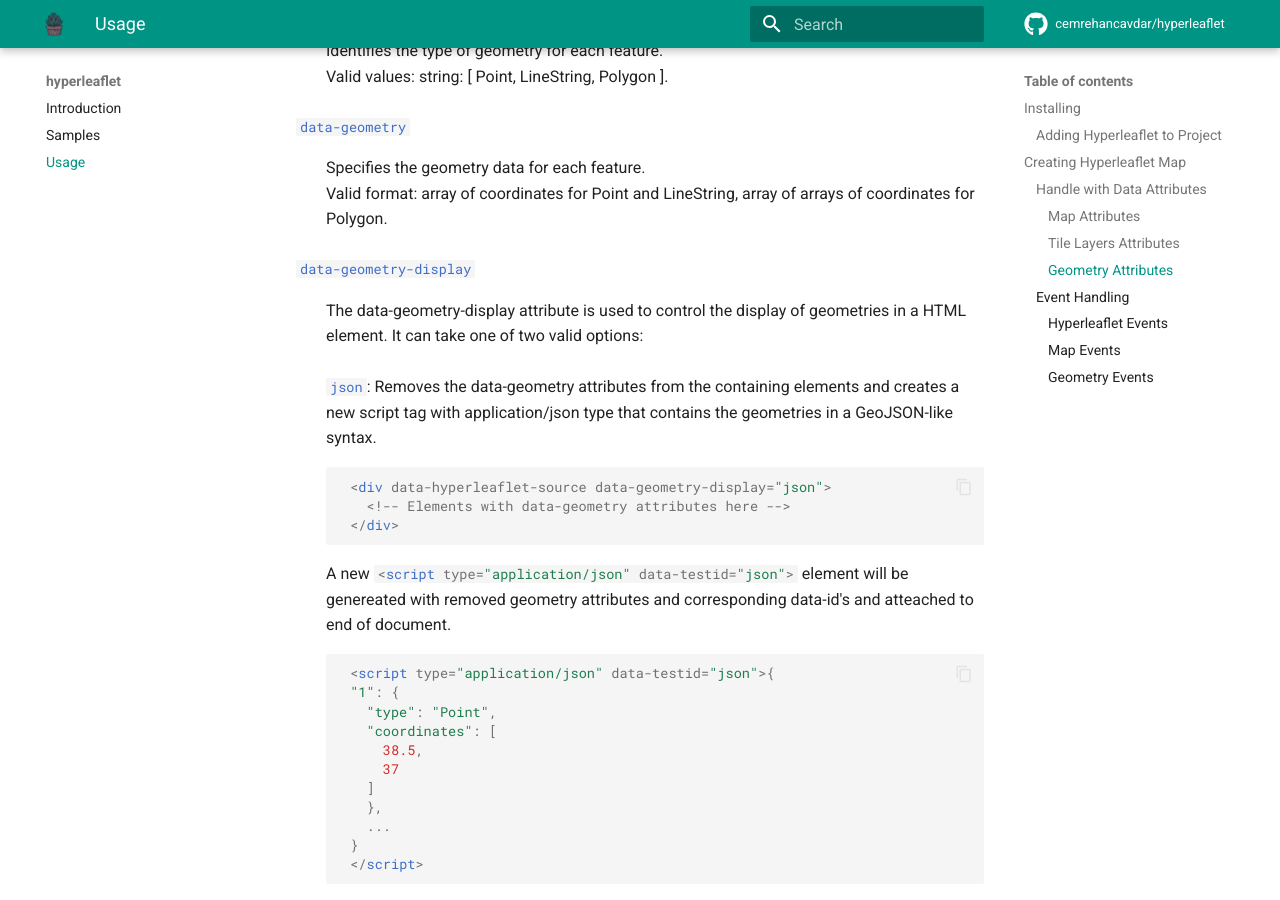
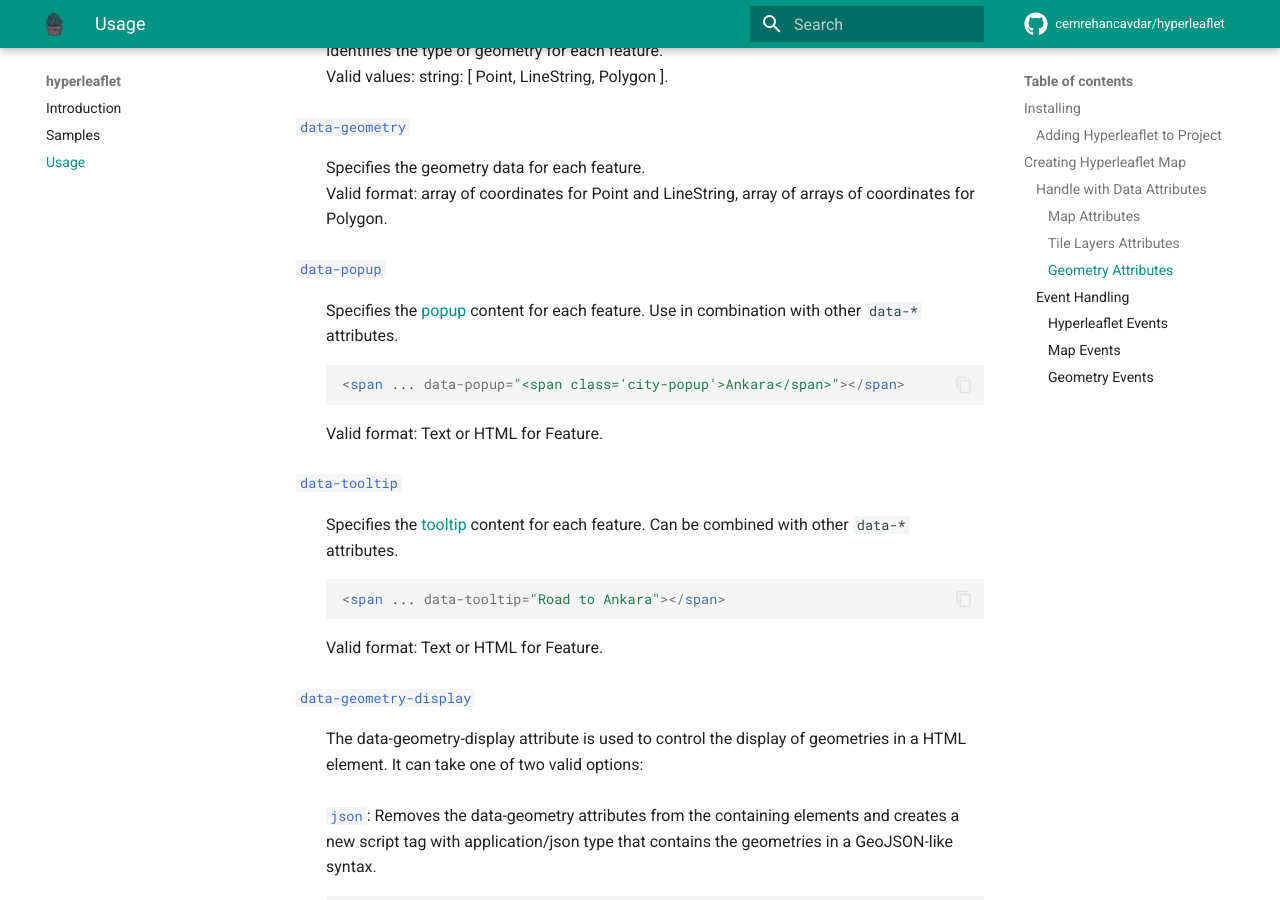
Before and after one commit to cemrehancavdar/hyperleaflet, an MkDocs documentation site: the page built from docs/docs/usage.md, in a window 1280 px wide and 900 px high, scrolled down 3861 px. Built offline with MkDocs 1.6.1 and Material for MkDocs 9.7.7, drawn with Linux system fonts in a browser that asks for light colours; comment, search, counter and statistics services are not loaded.

Commit message:
add API documentation for tooltip and popup

````diff
--- a/docs/docs/usage.md
+++ b/docs/docs/usage.md
@@ -167,6 +167,20 @@ Valid values: string: [ Point, LineString, Polygon ].<br>
 `#!css data-geometry`
 : Specifies the geometry data for each feature. <br>
 Valid format: array of coordinates for Point and LineString, array of arrays of coordinates for Polygon.
+
+`#!css data-popup`
+: Specifies the [popup](https://leafletjs.com/reference.html#popup) content for each feature. Use in combination with other `data-*` attributes. <br>
+  ```html
+  <span ... data-popup="<span class='city-popup'>Ankara</span>"></span>
+  ```
+  Valid format: Text or HTML for Feature.
+
+`#!css data-tooltip`
+: Specifies the [tooltip](https://leafletjs.com/reference.html#tooltip) content for each feature. Can be combined with other `data-*` attributes. <br>
+  ```html
+  <span ... data-tooltip="Road to Ankara"></span>
+  ```
+  Valid format: Text or HTML for Feature.
 
 `#!css data-geometry-display`
 
````
